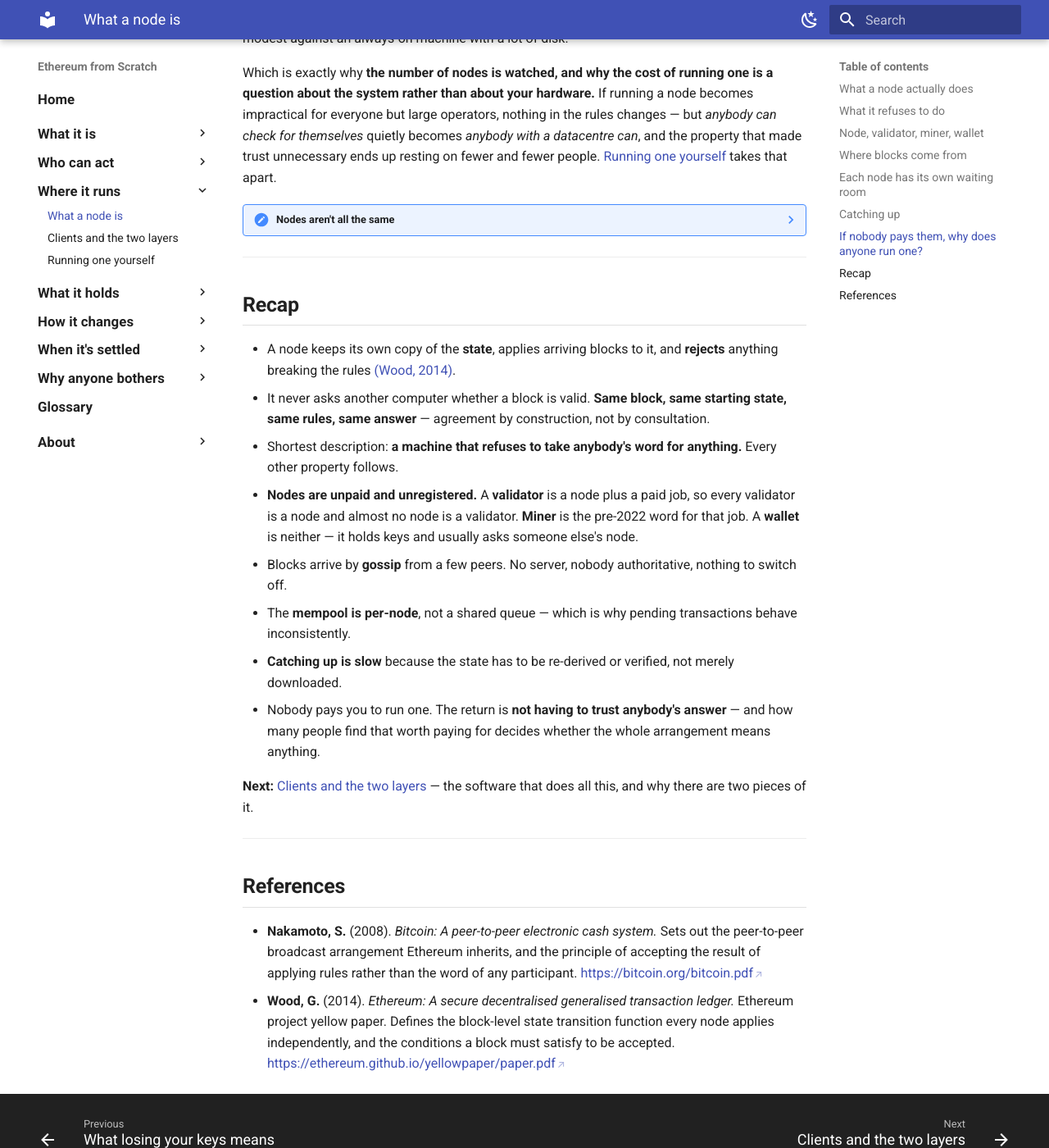
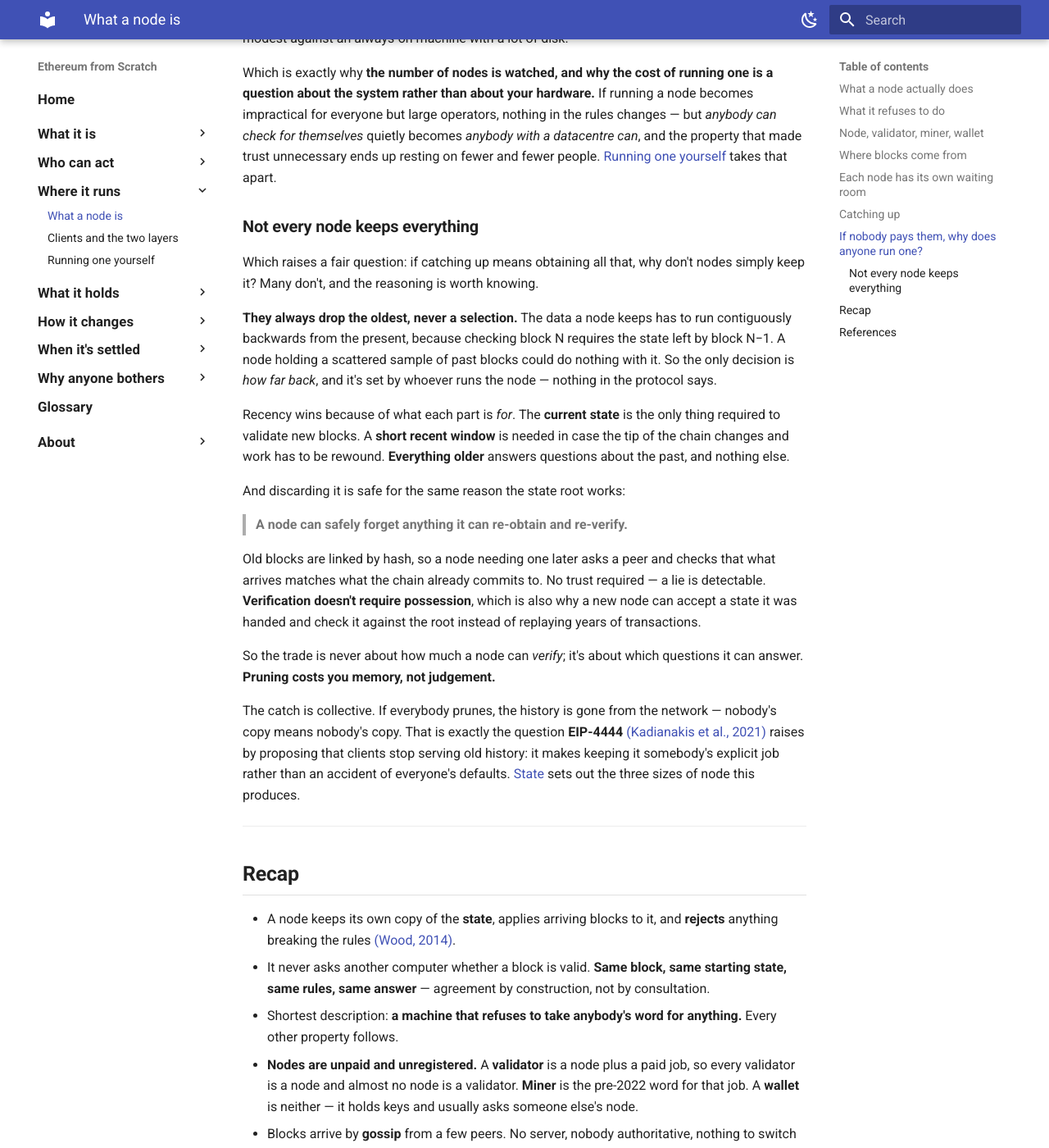
Before and after one commit to davide-stocco/ethereum-from-scratch, an MkDocs documentation site: the page built from docs/nodes/what-a-node-is.md, in a window 1280 px wide and 1400 px high, scrolled down 4031 px. Shown: the whole window at 82% size. Built offline with MkDocs 1.6.1 and Material for MkDocs 9.7.7, drawn with Linux system fonts in a browser that asks for light colours; some of the changed text lies outside the part shown.

Commit message:
Explain pruning on the node page, and stub the two proof-of-stake pages
The node page now explains why many nodes keep only recent data, since
the collapsed note deferring it was hiding the interesting part. Three
points: they always drop the oldest rather than selecting, because what
is kept has to run contiguously back from the present; recency wins
because the current state is the only thing needed to validate new
blocks; and discarding is safe because old blocks are hash-linked, so
anything re-obtainable and checkable can be forgotten. Verification does
not require possession. The line worth keeping: pruning costs you
memory, not judgement. Closes on the collective catch - if everybody
prunes, the history is gone - which is what EIP-4444 turns into
somebody's explicit job.

Proof of stake gets two stubs rather than one, following the split that
already works for metering and gas: a durable problem page above a
fork-dependent mechanism page.

"Why somebody has to be chosen" is permanent. Determinism does not pick
an order, it only guarantees agreement given one - so ordering has to
come from outside the rules, and the role then has to be paid, scarce
and penalised, each for a reason rather than a preference. Its test: every
sentence should survive Ethereum changing consensus mechanism. It also
converges two threads already on the site - no shared clock, from
accounts, and order matters because accounts make it matter, from the
nonce page.

"Proof of stake" carries the date stamp and nearly every number on it.
Its payload is finality, since that is what makes "is my transaction
settled" answerable, and the notes insist on saying that finality is
economic rather than absolute. Also flagged: explain why attesting
dominates, because a reader who thinks proposing is the main job has the
mechanism upside down.

Both sit above the-chain, which cannot explain reorgs before the reader
knows who proposes and who votes.

```diff
--- /dev/null
+++ b/docs/blocks/proof-of-stake.md
@@ -0,0 +1,44 @@
+---
+tier: 3
+description: How Ethereum chooses who proposes a block — validators, stake, attestation, and the penalties that make the arrangement bite.
+---
+
+# Proof of stake
+
+!!! warning "Stub — not written yet"
+
+    This page is an outline. Delete this box when you fill it in.
+
+!!! info "Current as of: _(fill in the fork and date)_"
+
+    **Nearly every number on this page is a parameter a fork can change** —
+    the amount a validator stakes, slot and epoch timings, committee sizes,
+    reward and penalty rates. Give each one the date it was true and the
+    source it came from. The *requirement* this mechanism satisfies is on
+    [the previous page](why-somebody-chosen.md) and does not move.
+
+**Expect this page to need revisiting.** It is the most fork-dependent page on the site after gas costs.
+
+## Questions this page should answer
+
+- What is a validator, as distinct from a node? (The [node](../nodes/what-a-node-is.md) page draws the line: a validator is a node plus a paid job. Restate it, because this is where the job gets described.)
+- What does staking actually mean? (Locking ether as a deposit that can be reduced. **Not** a payment, not a purchase — collateral, which is why the previous page's "something to lose" requirement is met.)
+- What are the two jobs? (**Proposing** a block when it's your turn, and **attesting** — voting that somebody else's block looks valid. Almost all of a validator's work is the second, which surprises people.)
+- How is the proposer chosen? (Pseudorandomly, in proportion to stake, from the active set. The *why* is the previous page; the *how* and its parameters belong here with a date.)
+- What is a slot, and an epoch? (The timing structure that turns "eventually" into a schedule — and the reason "when it's settled" is answerable at all.)
+- What is **finality**, precisely, and how does it differ from "confirmed"? (The sharpest thing on the page. A block can be in the chain and still be revertible; finality is the point at which reverting it would require destroying an enormous amount of staked value. Set up carefully, because [the chain and reorgs](the-chain.md) depends on it.)
+- What is the difference between being **offline** and being **dishonest**? (Offline leaks a little stake slowly; equivocating — signing two conflicting things — is **slashing**, and costs a large amount at once. The asymmetry is deliberate and worth explaining: carelessness should be survivable, contradiction should not.)
+- Can you get your stake back? (Yes, with exit and withdrawal mechanics — which did not exist at first and were added later. Good history-box material.)
+- What does this cost the network, as opposed to the validator? (Issuance: new ether paid to validators. Hand straight to [why security has to be paid for](../economics/security-budget.md), which is the page that treats it as an economic question.)
+
+## Notes to self
+
+- **The why belongs on the previous page.** If this page starts arguing that somebody must be chosen, the split has failed. This page answers *how*, with dates.
+- **Finality is the payload.** Everything else here is machinery; finality is the thing a reader actually needs, because it's what makes "is my transaction settled?" a question with an answer. Give it room and keep it honest — including that finality is economic rather than absolute.
+- Explain **why attesting dominates**: thousands of validators voting on each block is what makes the chain's history expensive to rewrite, and a reader who thinks proposing is the main job has the mechanism upside down.
+- **No client names, no validator counts, no yield figures.** All three date within months, and a yield figure in particular invites being read as advice.
+- Resist explaining reorgs — the next page. Resist explaining the fee market — that's [fees](../transactions/fees.md). This page is selection, voting and penalties.
+- History box worth having: proof of stake ran as a separate chain for nearly two years before being connected in 2022, which is the clearest way to explain why Ethereum has two layers at all. Ties to [clients and the two layers](../nodes/clients-and-layers.md).
+- The comparison with proof of work goes **here**, not on the previous page, because what each costs and who it favours are empirical claims that age.
+
+**Next:** [The chain and reorgs](the-chain.md) — why the recent tip is less certain than what came before.
--- /dev/null
+++ b/docs/blocks/why-somebody-chosen.md
@@ -0,0 +1,39 @@
+---
+tier: 1
+description: Transactions reach every node in a different order, and the rules don't pick one — so somebody has to propose, be paid for it, and have something to lose.
+---
+
+# Why somebody has to be chosen
+
+!!! warning "Stub — not written yet"
+
+    This page is an outline. Delete this box when you fill it in.
+
+**[Permanent](../about/forks.md).** The requirement follows from the design and from arithmetic. *How* Ethereum currently satisfies it is the next page, and that one carries a date.
+
+## The thesis this page exists to argue
+
+Determinism does not pick an order. It only guarantees that **given** an order, everybody computes the same result — which the [node](../nodes/what-a-node-is.md) page showed as three machines reaching one state root without consulting each other.
+
+But transactions arrive at different nodes in different orders, and nothing in the rules says which order is right. So the ordering has to come from **somewhere outside the rules**: somebody proposes, everybody else checks. That role then has to be paid, has to be costly to obtain, and has to carry a penalty — and each of those three follows from a problem, not from a preference.
+
+## Questions this page should answer
+
+- Why is an order needed at all? (Two transactions spending the same balance are each individually valid; only their *sequence* makes one of them fail. The [nonce](../accounts/nonce.md) page established that accounts make order matter — this is the network-level consequence.)
+- Why can't nodes work the order out among themselves by a rule? (The obvious rule is "by timestamp", and there is **no shared clock** — the same objection the accounts page raises against self-starting code. Any rule needing agreement about *when* is a rule needing the thing it's trying to produce.)
+- So why not just let anybody propose whenever? (Then everybody proposes, and the network has thousands of candidate orderings and no way to choose. Proposal has to be a **scarce** right.)
+- Why must the role be paid? (It costs hardware, bandwidth and attention. An unpaid role gets filled by whoever has a motive other than payment — which is a worse set of people than those who want the money.)
+- Why must the right to propose be **expensive to acquire**? (If it's free, acquiring a majority of it is free. Any scheme where identities are cheap can be swamped by one party pretending to be many — the problem that makes naive voting useless here. Name the problem; don't dress it up.)
+- And why penalties rather than only rewards? (With rewards alone, misbehaving costs nothing but a forgone bonus. For a proposer to be *deterrable*, there has to be something they already hold that can be taken.)
+- Why can't users vote? (Voting needs a register of who counts as a user, which is precisely what a system with no identities cannot have. Every answer to "who votes" is an answer to "who is in charge".)
+- What, then, is the irreducible requirement? (**A scarce, verifiable, costly claim to the right to propose, with something at stake behind it.** Proof of work and proof of stake are two ways of meeting it; the requirement is older than either.)
+
+## Notes to self
+
+- This is the **mechanism-design page**, and Davide's own field — write it as an argument in the register of [why accounts](../accounts/why-accounts.md), and let him pick the outside frame rather than choosing one for him. The obvious candidates are the literature on costly signalling and on Sybil-resistance.
+- Keep **proof of stake out of it entirely.** The test of whether this page works: every sentence should still be true if Ethereum changed consensus mechanism tomorrow. That is what makes it permanent while the next page isn't.
+- The two strongest hooks already exist elsewhere on the site and should be used: **there is no shared clock** (accounts), and **order matters because accounts make it matter** (nonce). This page is the point where those two converge.
+- Worth a history box on the Byzantine-generals framing — the problem of agreeing on one order among parties who can't be assumed honest predates cryptocurrency by decades. **Verify the citation properly before using it**; it's the kind of reference that gets attributed loosely.
+- Don't let this become "proof of work versus proof of stake". The comparison is interesting and belongs on the next page, where it can be dated.
+
+**Next:** [Proof of stake](proof-of-stake.md) — how Ethereum meets that requirement now.
--- a/docs/nodes/what-a-node-is.md
+++ b/docs/nodes/what-a-node-is.md
@@ -112,18 +112,23 @@ For an individual it's thinner. You get certainty that nobody is misreporting yo
 
 Which is exactly why **the number of nodes is watched, and why the cost of running one is a question about the system rather than about your hardware.** If running a node becomes impractical for everyone but large operators, nothing in the rules changes — but *anybody can check for themselves* quietly becomes *anybody with a datacentre can*, and the property that made trust unnecessary ends up resting on fewer and fewer people. [Running one yourself](running-one.md) takes that apart.
 
-??? note "Nodes aren't all the same"
+### Not every node keeps everything
 
-    One difference deliberately deferred: nodes vary in **how much history**
-    they keep, from everything ever recorded to barely any. That changes which
-    questions they can answer about the past, while leaving what they can
-    verify about the present identical.
+Which raises a fair question: if catching up means obtaining all that, why don't nodes simply keep it? Many don't, and the reasoning is worth knowing.
 
-    The distinction belongs with [state](../accounts/state.md), because it's
-    really about the difference between the current state and the record that
-    produced it. Here it's enough to know that two nodes can hold very
-    different amounts of data and still agree perfectly about what is true
-    now.
+**They always drop the oldest, never a selection.** The data a node keeps has to run contiguously backwards from the present, because checking block N requires the state left by block N−1. A node holding a scattered sample of past blocks could do nothing with it. So the only decision is *how far back*, and it's set by whoever runs the node — nothing in the protocol says.
+
+Recency wins because of what each part is *for*. The **current state** is the only thing required to validate new blocks. A **short recent window** is needed in case the tip of the chain changes and work has to be rewound. **Everything older** answers questions about the past, and nothing else.
+
+And discarding it is safe for the same reason the state root works:
+
+> **A node can safely forget anything it can re-obtain and re-verify.**
+
+Old blocks are linked by hash, so a node needing one later asks a peer and checks that what arrives matches what the chain already commits to. No trust required — a lie is detectable. **Verification doesn't require possession**, which is also why a new node can accept a state it was handed and check it against the root instead of replaying years of transactions.
+
+So the trade is never about how much a node can *verify*; it's about which questions it can answer. **Pruning costs you memory, not judgement.**
+
+The catch is collective. If everybody prunes, the history is gone from the network — nobody's copy means nobody's copy. That is exactly the question **EIP-4444** [(Kadianakis et al., 2021)](#ref-eip4444) raises by proposing that clients stop serving old history: it makes keeping it somebody's explicit job rather than an accident of everyone's defaults. [State](../accounts/state.md) sets out the three sizes of node this produces.
 
 ---
 
@@ -136,6 +141,7 @@ Which is exactly why **the number of nodes is watched, and why the cost of runni
 - Blocks arrive by **gossip** from a few peers. No server, nobody authoritative, nothing to switch off.
 - The **mempool is per-node**, not a shared queue — which is why pending transactions behave inconsistently.
 - **Catching up is slow** because the state has to be re-derived or verified, not merely downloaded.
+- Many nodes keep only recent data, always dropping the oldest, because **anything re-obtainable and hash-checkable is safe to forget.** Pruning costs you memory, not judgement — though if everybody prunes, the history is gone.
 - Nobody pays you to run one. The return is **not having to trust anybody's answer** — and how many people find that worth paying for decides whether the whole arrangement means anything.
 
 **Next:** [Clients and the two layers](clients-and-layers.md) — the software that does all this, and why there are two pieces of it.
@@ -146,6 +152,7 @@ Which is exactly why **the number of nodes is watched, and why the cost of runni
 
 <div class="sources" markdown>
 
+- <a id="ref-eip4444"></a>**Kadianakis, G., lightclient, & Stokes, A.** (2021). *EIP-4444: Bound Historical Data in Execution Clients.* Ethereum Improvement Proposals. Proposes that clients stop serving block bodies and receipts past a cutoff, which turns history retention from a default into a deliberate role. <https://eips.ethereum.org/EIPS/eip-4444>
 - <a id="ref-nakamoto-2008"></a>**Nakamoto, S.** (2008). *Bitcoin: A peer-to-peer electronic cash system.* Sets out the peer-to-peer broadcast arrangement Ethereum inherits, and the principle of accepting the result of applying rules rather than the word of any participant. <https://bitcoin.org/bitcoin.pdf>
 - <a id="ref-wood-2014"></a>**Wood, G.** (2014). *Ethereum: A secure decentralised generalised transaction ledger.* Ethereum project yellow paper. Defines the block-level state transition function every node applies independently, and the conditions a block must satisfy to be accepted. <https://ethereum.github.io/yellowpaper/paper.pdf>
 
--- a/mkdocs.yml
+++ b/mkdocs.yml
@@ -201,6 +201,12 @@ nav:
   - When it's settled:
       - Blocks: blocks/blocks.md
       - The block header: blocks/block-header.md
+      # The durable problem page sits above the mechanism that solves it, the
+      # same split as "Why metering is necessary" above "Gas". Both precede
+      # the-chain, because reorgs and finality cannot be explained before you
+      # know who proposes and who votes.
+      - Why somebody has to be chosen: blocks/why-somebody-chosen.md
+      - Proof of stake: blocks/proof-of-stake.md
       - The chain and reorgs: blocks/the-chain.md
 
   # Only the durable economics questions. The pages depending on Ethereum's
```
Also changed, not shown: docs/blocks/block-header.md (+1 -1 lines), docs/index.md (+2 -2 lines).
